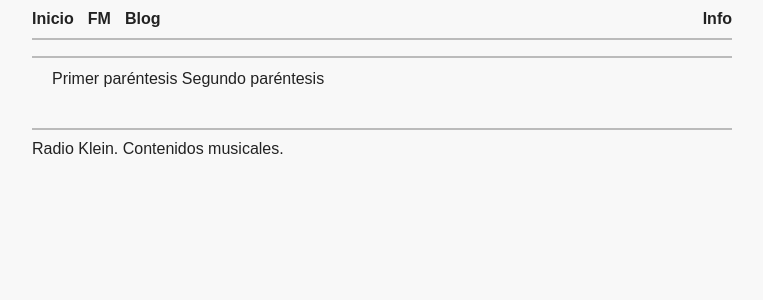
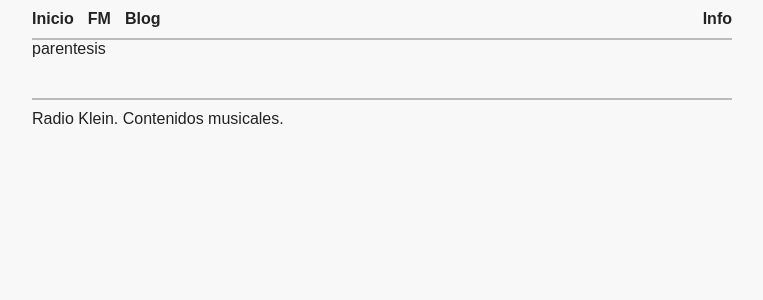
Before and after one commit to haztecaso/radio-klein, a Jekyll site: the page built from parentesis.html, in a window 1280 px wide. Shown: the top 300 px of the page, without its empty margins (258-1021 px from the left). Built offline with Jekyll 4.4.1, drawn with Linux system fonts in a browser that asks for light colours.

Commit message:
Automated commit

```diff
--- a/parentesis.html
+++ b/parentesis.html
@@ -1,10 +1,5 @@
 ---
-layout: default
+layout: episodes
 title: Paréntesis
+podcast: parentesis
 ---
-<h2></h2>
-<ul>
-{% for episode in site.data.parentesis.episodes %}
-      {{ episode.title }}
-{% endfor %}
-</ul>
```
Also changed, not shown: _layouts/episodes.html (added, +7 -0 lines).
